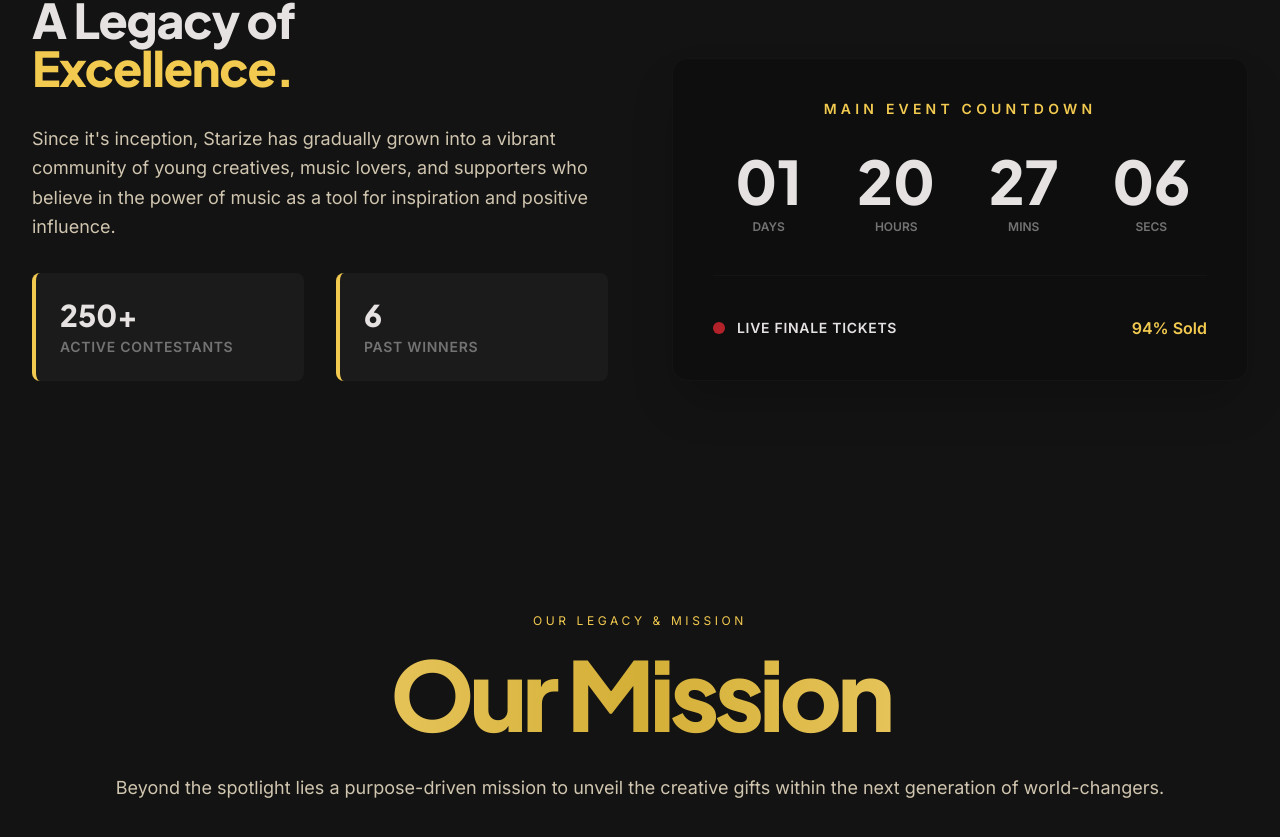
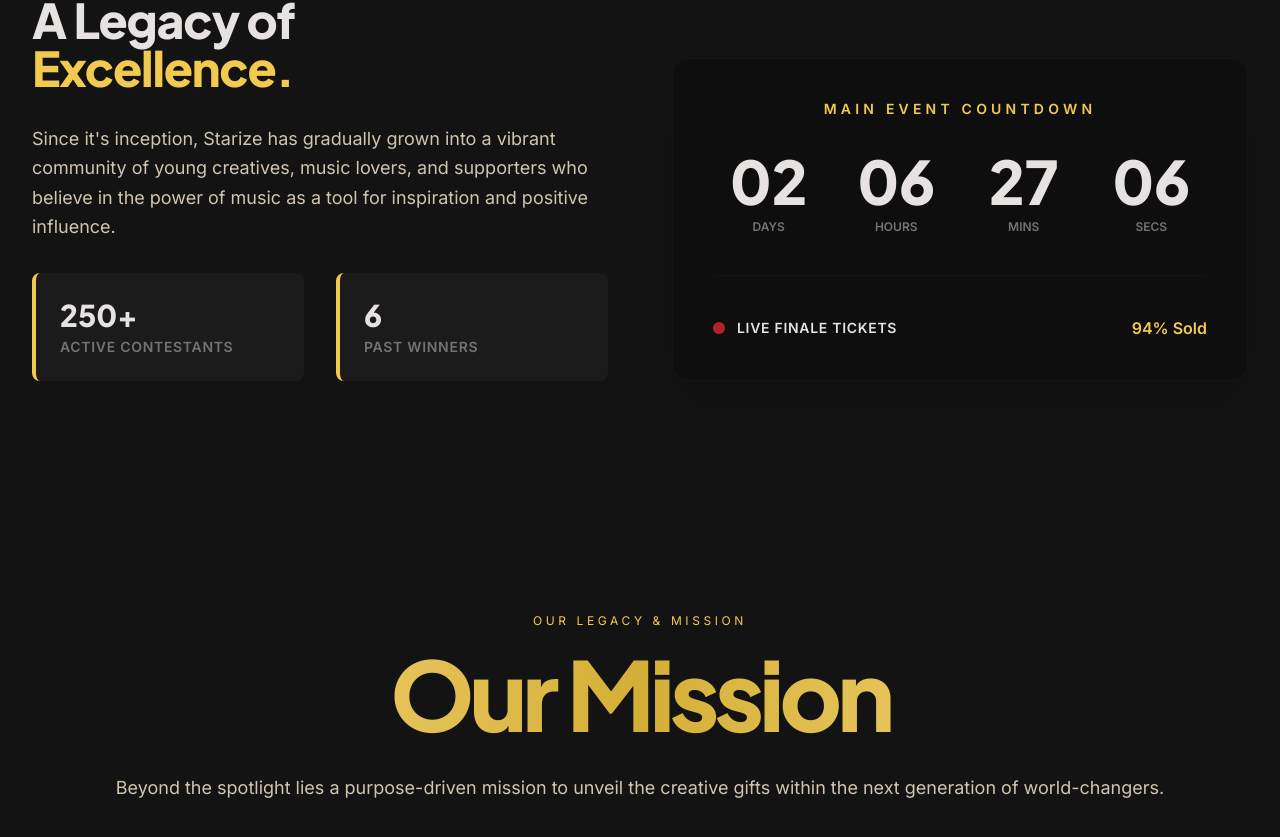
Before and after one commit to amariwawa/starize, a Next.js app: page / in a window 1280 px wide. Shown: the part 900-1737 px from the top of the page. Built offline with nearby package versions, Linux system fonts and the light colour scheme.

Commit message:
Fix: Update main event countdown to 10 AM April 18

```diff
--- a/src/components/About.tsx
+++ b/src/components/About.tsx
@@ -14,7 +14,7 @@
   });
 
   useEffect(() => {
-    const targetDate = new Date("April 18, 2026 00:00:00").getTime();
+    const targetDate = new Date("April 18, 2026 10:00:00").getTime();
 
     const interval = setInterval(() => {
       const now = new Date().getTime();
```
